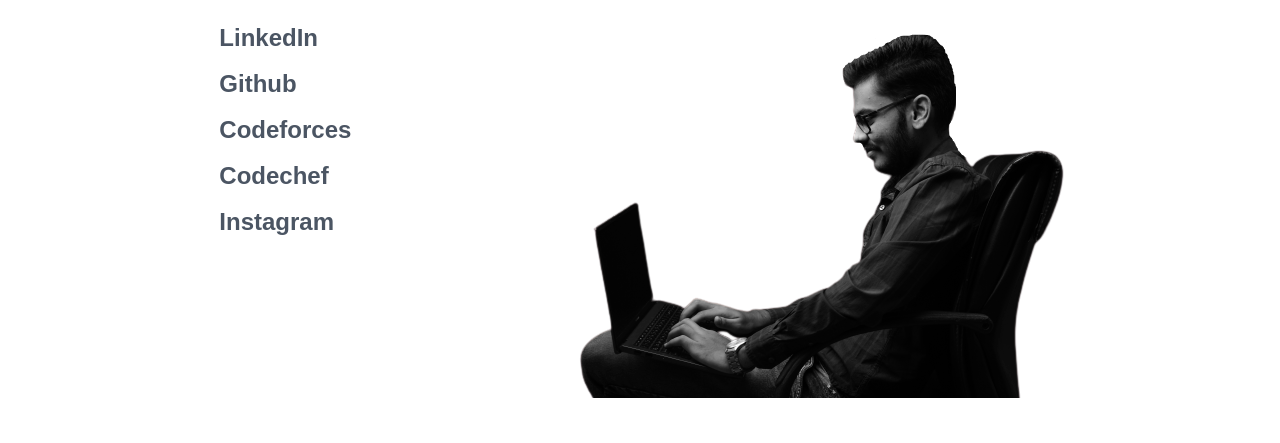
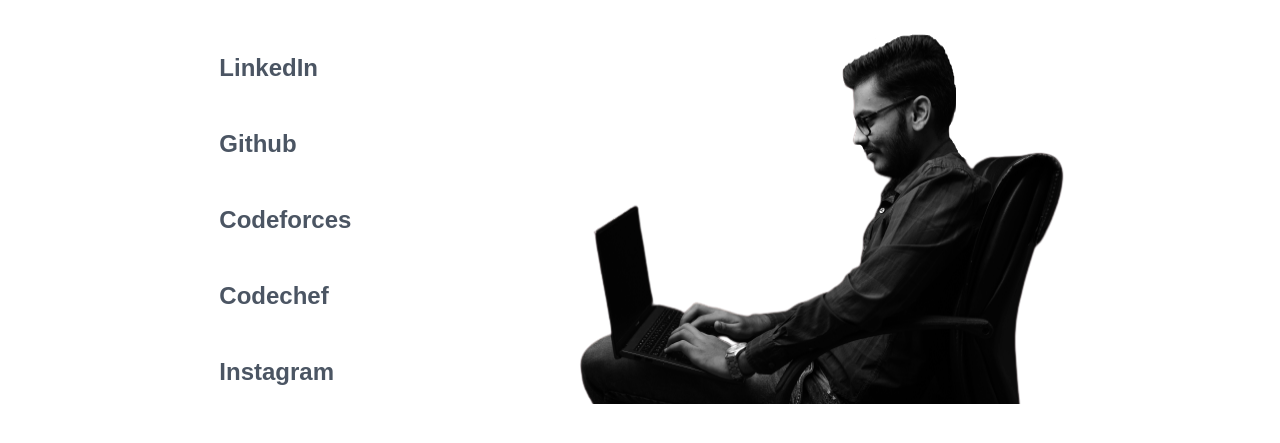
Before and after one commit to shyamal2411/sgprajapati.in, a plain HTML site: page blogs.html in a window 1280 px wide. Shown: the part 171-614 px from the top of the page. Drawn offline with Linux system fonts and the light colour scheme.

Commit message:
Update styles.css

```diff
--- a/styles.css
+++ b/styles.css
@@ -12,7 +12,6 @@
     --dark-grey: #4B5563;
     --off-white: #F3F4F6;
     --button: #E5E7EB;
-
 }
 
 body {
@@ -278,7 +277,7 @@ margin-bottom: 1rem; */
     /*off white color in background*/
 }
 
-.list-items{
+.list-item{
    margin-top: 30px;
 }
 /* Footer */
```
